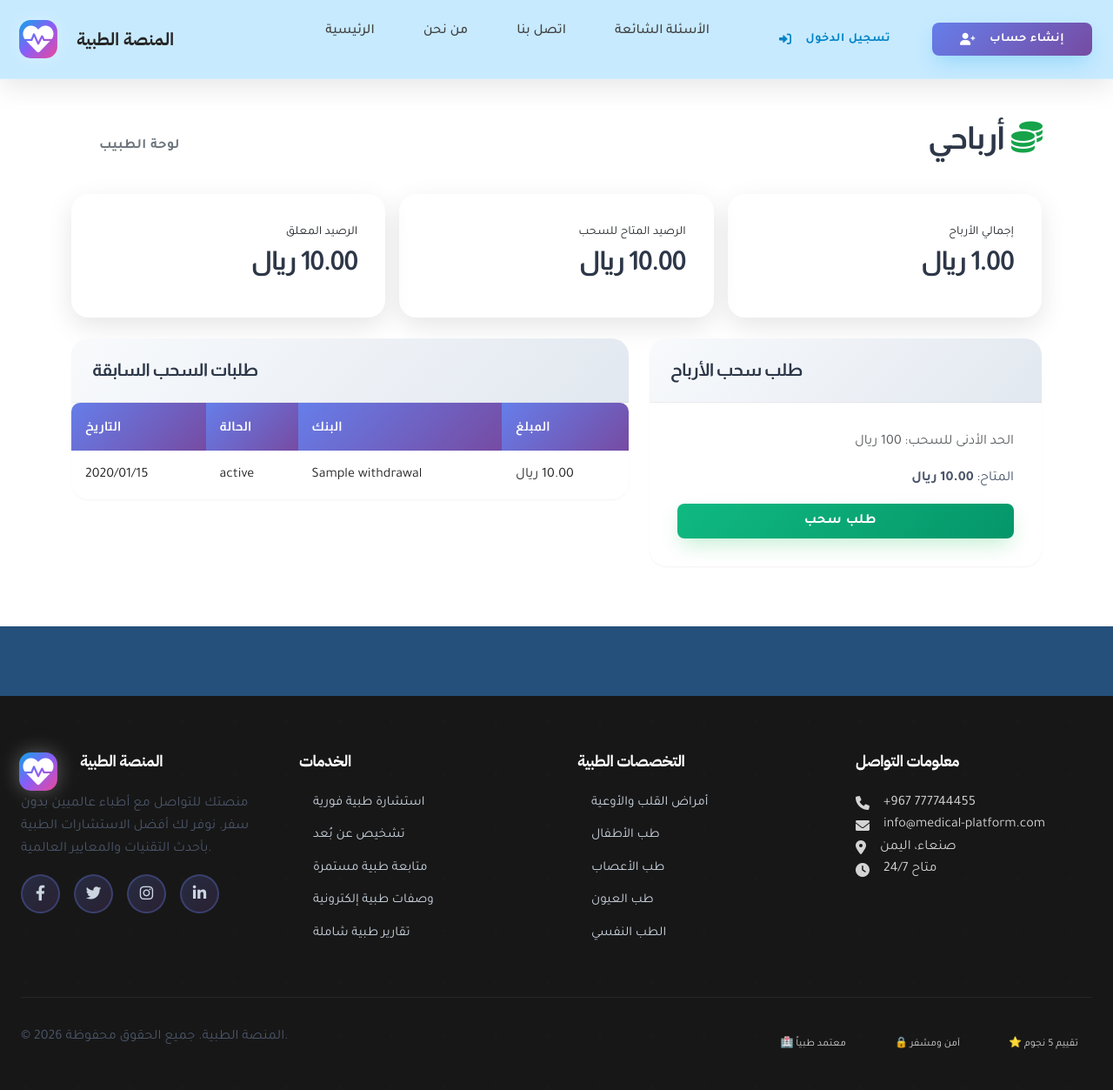
After one commit to AhmedAliAliaaaaaaa/Medical-Platform, a Django app: template templates/payments/doctor_earnings.html in a window 1280 px wide. The commit adds this page. Shown: the whole page at 87% size. Run offline with Django 5.2, Linux system fonts and the light colour scheme; the template is opened without the code that fills it: most values are stand-ins (such as "Sample title", 1, 10 or a date in 2020).

Commit message:
Add doctor withdrawal requests
Co-authored-by: Copilot <223556219+Copilot@users.noreply.github.com>

```diff
--- a/templates/doctors/dashboard.html
+++ b/templates/doctors/dashboard.html
@@ -593,6 +593,10 @@
                 <hr>
 
                 <div class="d-grid gap-2">
+                    <a href="{% url 'payments:doctor_earnings' %}" class="btn btn-outline-success">
+                        <i class="fas fa-coins me-2"></i>
+                        أرباحي وطلبات السحب
+                    </a>
                     <a href="{% url 'doctors:my_ratings' %}" class="btn btn-outline-warning">
                         <i class="fas fa-star me-2"></i>
                         تقييماتي
--- /dev/null
+++ b/templates/payments/doctor_earnings.html
@@ -0,0 +1,43 @@
+{% extends 'base.html' %}
+{% load i18n %}
+
+{% block title %}أرباحي{% endblock %}
+
+{% block content %}
+<div class="container py-4" dir="rtl">
+    <div class="d-flex justify-content-between align-items-center mb-4">
+        <h2><i class="fas fa-coins text-success me-2"></i>أرباحي</h2>
+        <a href="{% url 'doctors:dashboard' %}" class="btn btn-outline-secondary">لوحة الطبيب</a>
+    </div>
+    <div class="row g-3 mb-4">
+        <div class="col-md-4"><div class="card border-success h-100"><div class="card-body"><small>إجمالي الأرباح</small><h3>{{ earnings.total_earnings|floatformat:2 }} ريال</h3></div></div></div>
+        <div class="col-md-4"><div class="card border-primary h-100"><div class="card-body"><small>الرصيد المتاح للسحب</small><h3>{{ earnings.available_balance|floatformat:2 }} ريال</h3></div></div></div>
+        <div class="col-md-4"><div class="card border-warning h-100"><div class="card-body"><small>الرصيد المعلق</small><h3>{{ earnings.pending_balance|floatformat:2 }} ريال</h3></div></div></div>
+    </div>
+    <div class="row g-4">
+        <div class="col-lg-5">
+            <div class="card shadow-sm">
+                <div class="card-header bg-success text-white"><h5 class="mb-0">طلب سحب الأرباح</h5></div>
+                <div class="card-body">
+                    <p class="text-muted">الحد الأدنى للسحب: {{ platform_settings.minimum_withdrawal_amount|default:100 }} ريال</p>
+                    <p>المتاح: <strong>{{ earnings.available_balance|floatformat:2 }} ريال</strong></p>
+                    <a href="{% url 'payments:withdrawal_request' %}" class="btn btn-success w-100">
+                        <i class="fas fa-money-bill-transfer me-1"></i> طلب سحب
+                    </a>
+                </div>
+            </div>
+        </div>
+        <div class="col-lg-7">
+            <div class="card shadow-sm">
+                <div class="card-header"><h5 class="mb-0">طلبات السحب السابقة</h5></div>
+                <div class="table-responsive"><table class="table mb-0">
+                    <thead><tr><th>المبلغ</th><th>البنك</th><th>الحالة</th><th>التاريخ</th></tr></thead>
+                    <tbody>{% for withdrawal in withdrawal_requests %}
+                        <tr><td>{{ withdrawal.amount|floatformat:2 }} ريال</td><td>{{ withdrawal.bank_name }}</td><td>{{ withdrawal.get_status_display }}</td><td>{{ withdrawal.requested_at|date:"Y/m/d" }}</td></tr>
+                    {% empty %}<tr><td colspan="4" class="text-center py-4">لا توجد طلبات سحب.</td></tr>{% endfor %}</tbody>
+                </table></div>
+            </div>
+        </div>
+    </div>
+</div>
+{% endblock %}
```
Also changed, not shown: payments/views.py (+28 -9 lines), templates/payments/withdrawal_request.html (added, +23 -0 lines).
